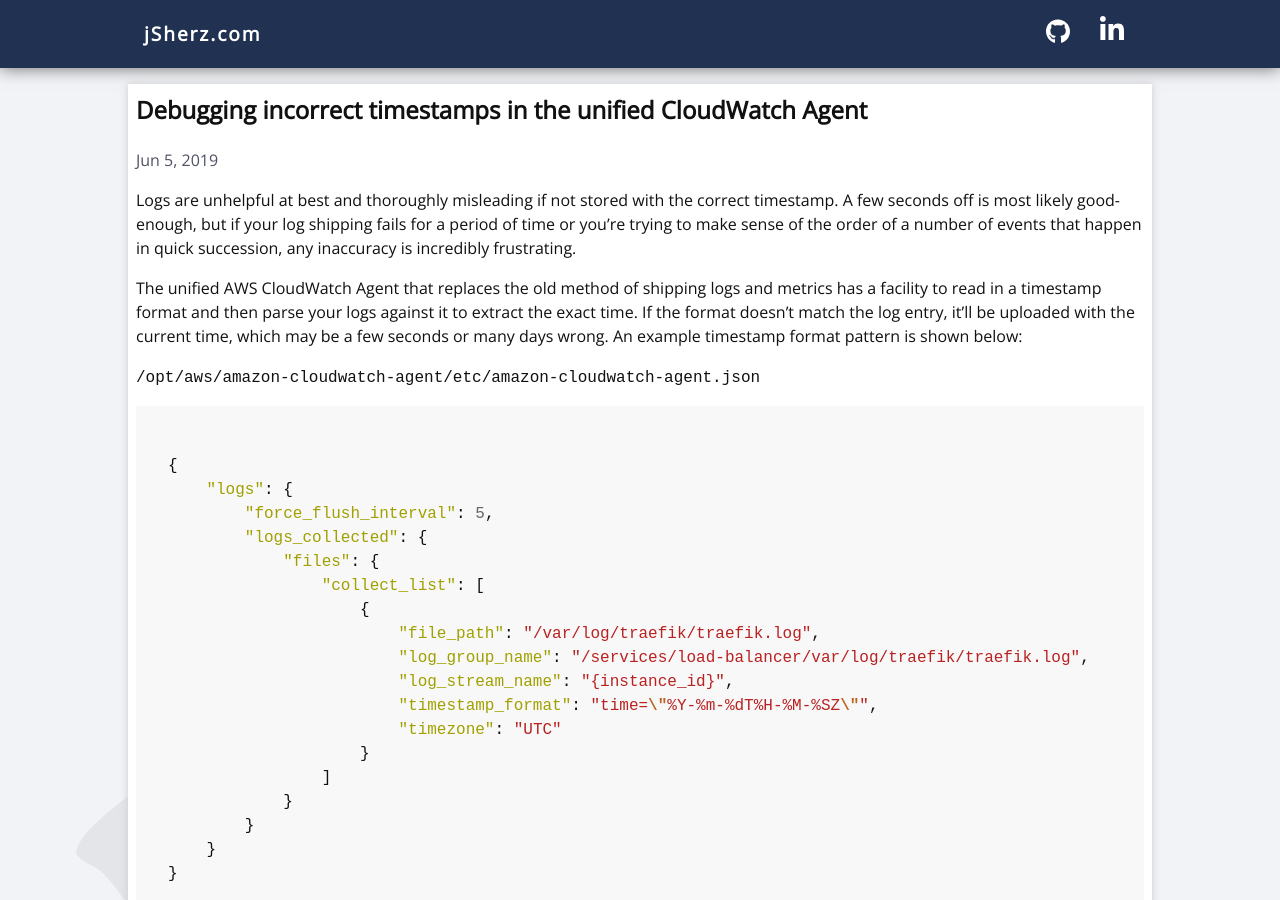
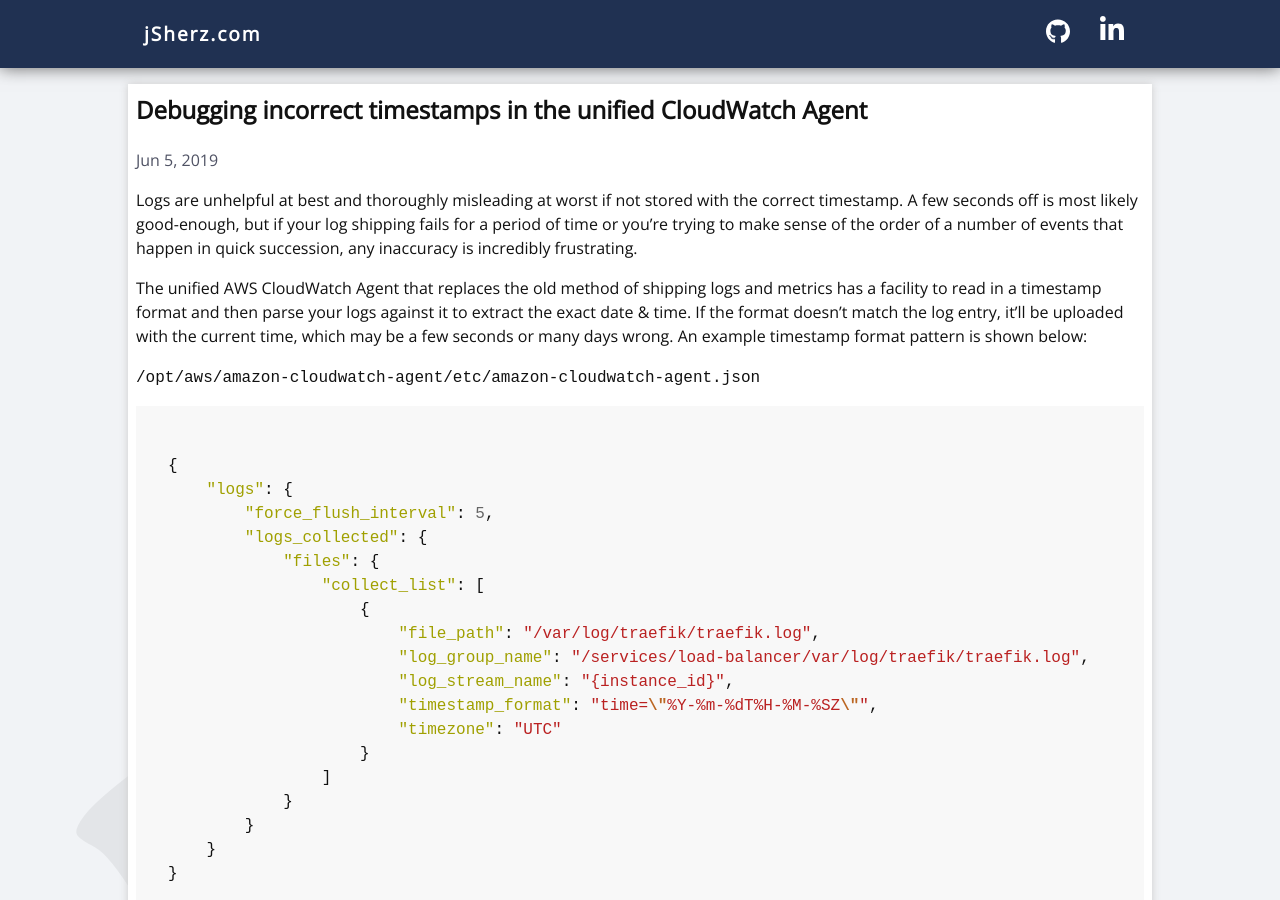
Before and after one commit to jSherz/jsj-blog, a Jekyll site: the page built from _posts/2019-06-05-debugging-incorrect-timestamps-with-cwa.md, in a window 1280 px wide and 900 px high. Built offline with Jekyll 4.4.1, drawn with Linux system fonts in a browser that asks for light colours; comment, search, counter and statistics services are not loaded; some of the changed text lies outside the part shown.

Commit message:
Small fixes to CloudWatch Agent article.

````diff
--- a/_posts/2019-06-05-debugging-incorrect-timestamps-with-cwa.md
+++ b/_posts/2019-06-05-debugging-incorrect-timestamps-with-cwa.md
@@ -8,17 +8,17 @@
  - logs
 ---
 
-Logs are unhelpful at best and thoroughly misleading if not stored with the
-correct timestamp. A few seconds off is most likely good-enough, but if your log
-shipping fails for a period of time or you're trying to make sense of the order
-of a number of events that happen in quick succession, any inaccuracy is
+Logs are unhelpful at best and thoroughly misleading at worst if not stored with
+the correct timestamp. A few seconds off is most likely good-enough, but if your
+log shipping fails for a period of time or you're trying to make sense of the
+order of a number of events that happen in quick succession, any inaccuracy is
 incredibly frustrating.
 
 The unified AWS CloudWatch Agent that replaces the old method of shipping logs
 and metrics has a facility to read in a timestamp format and then parse your
-logs against it to extract the exact time. If the format doesn't match the log
-entry, it'll be uploaded with the current time, which may be a few seconds or
-many days wrong. An example timestamp format pattern is shown below:
+logs against it to extract the exact date & time. If the format doesn't match
+the log entry, it'll be uploaded with the current time, which may be a few
+seconds or many days wrong. An example timestamp format pattern is shown below:
 
 `/opt/aws/amazon-cloudwatch-agent/etc/amazon-cloudwatch-agent.json`
 ```json
@@ -72,10 +72,8 @@
 ```
 
 From there, we can either test out the regex in a tool like [rubular] or see the
-layout with an example data to understand where we've gone wrong. In my example,
+layout with an example date to understand where we've gone wrong. In my example,
 I'd put dashes in the time portion of the timestamp rather than colons. Oops!
-
-Happy bug hunting!
 
 [AWS documentation]: https://docs.aws.amazon.com/AmazonCloudWatch/latest/monitoring/CloudWatch-Agent-Configuration-File-Details.html
 [rubular]: https://rubular.com/r/2hYXmtXMwTYMyP
````
